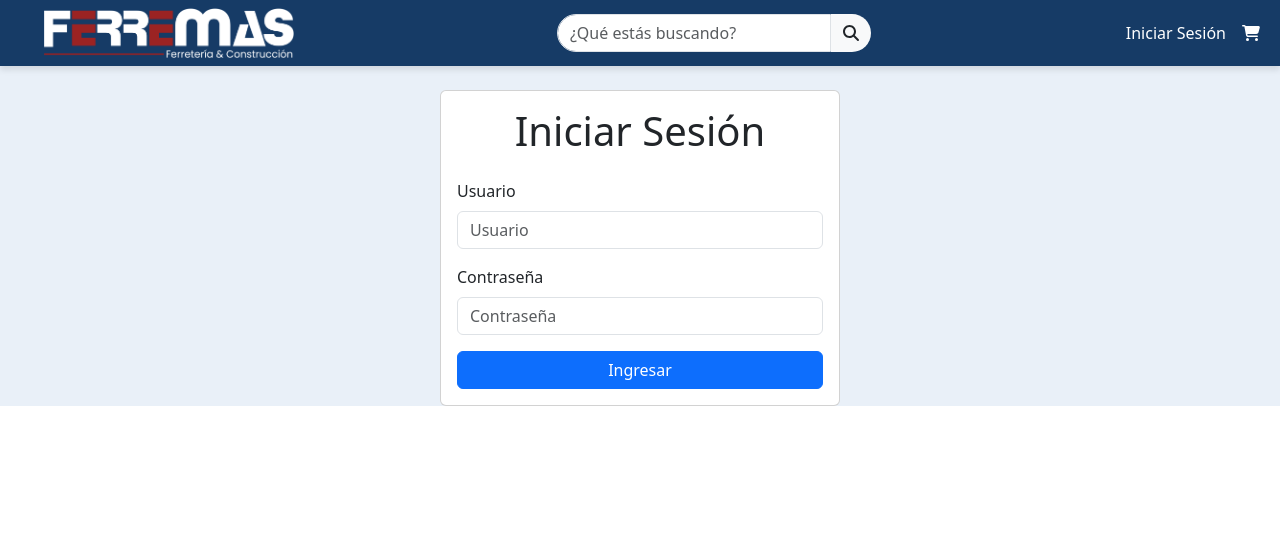
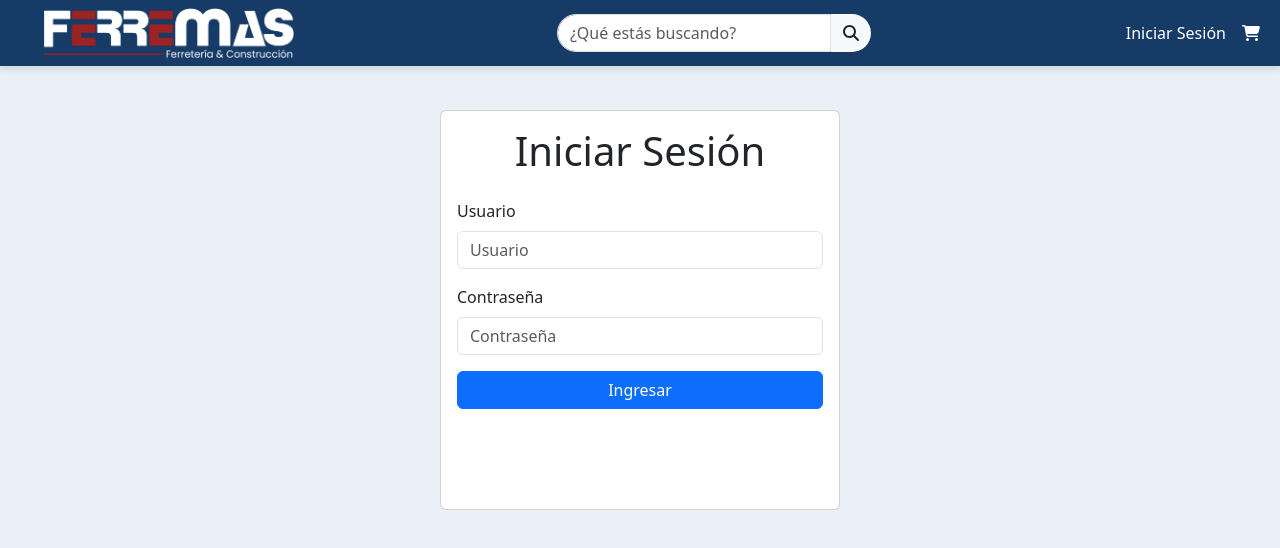
Before and after one commit to ToBarrueto/ferremas, a React (Vite) app: page /login in a window 1280 px wide. Shown: the top 548 px of the page. Built offline with nearby package versions, Linux system fonts and the light colour scheme.

Commit message:
STYLE: [LOGIN] Minor changes

```diff
--- a/src/pages/Login.jsx
+++ b/src/pages/Login.jsx
@@ -1,7 +1,8 @@
 const Login = () => {
   return (
-    <div className="container-custom d-flex justify-content-center vh-70">
-      <div className="card mt-4 " style={{ width: "100%", maxWidth: "400px" }}>
+    <div className="container-custom2 d-flex justify-content-center vh-70">
+{/* Suggested code may be subject to a license. Learn more: ~LicenseLog:524359200. */}
+      <div className="card mt-4 " style={{ width: "100%", maxWidth: "400px" , height: "400px" }}>
         <div className="card-body">
           <h1 className="card-title text-center mb-4">Iniciar Sesión</h1>
           <form>
```
